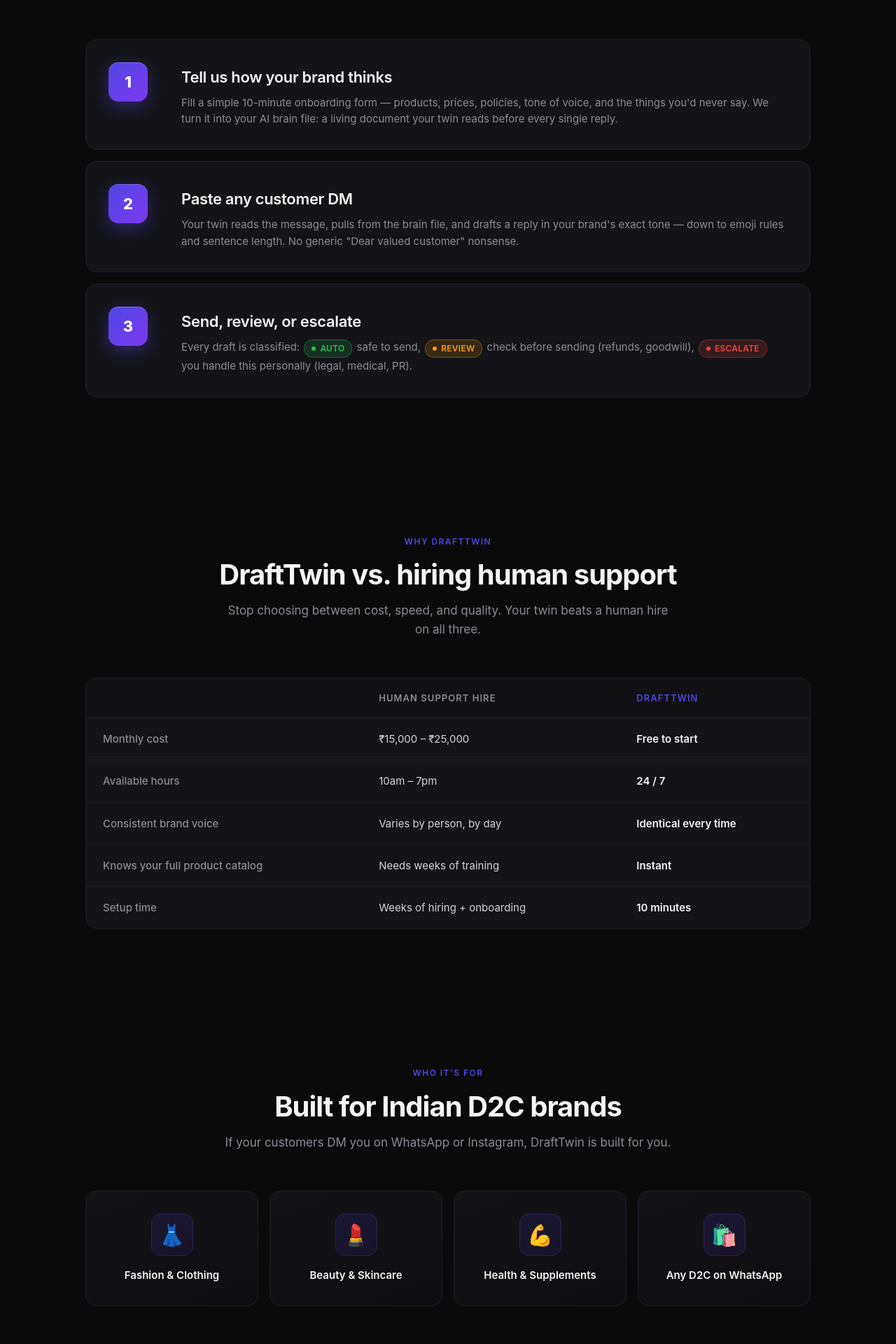
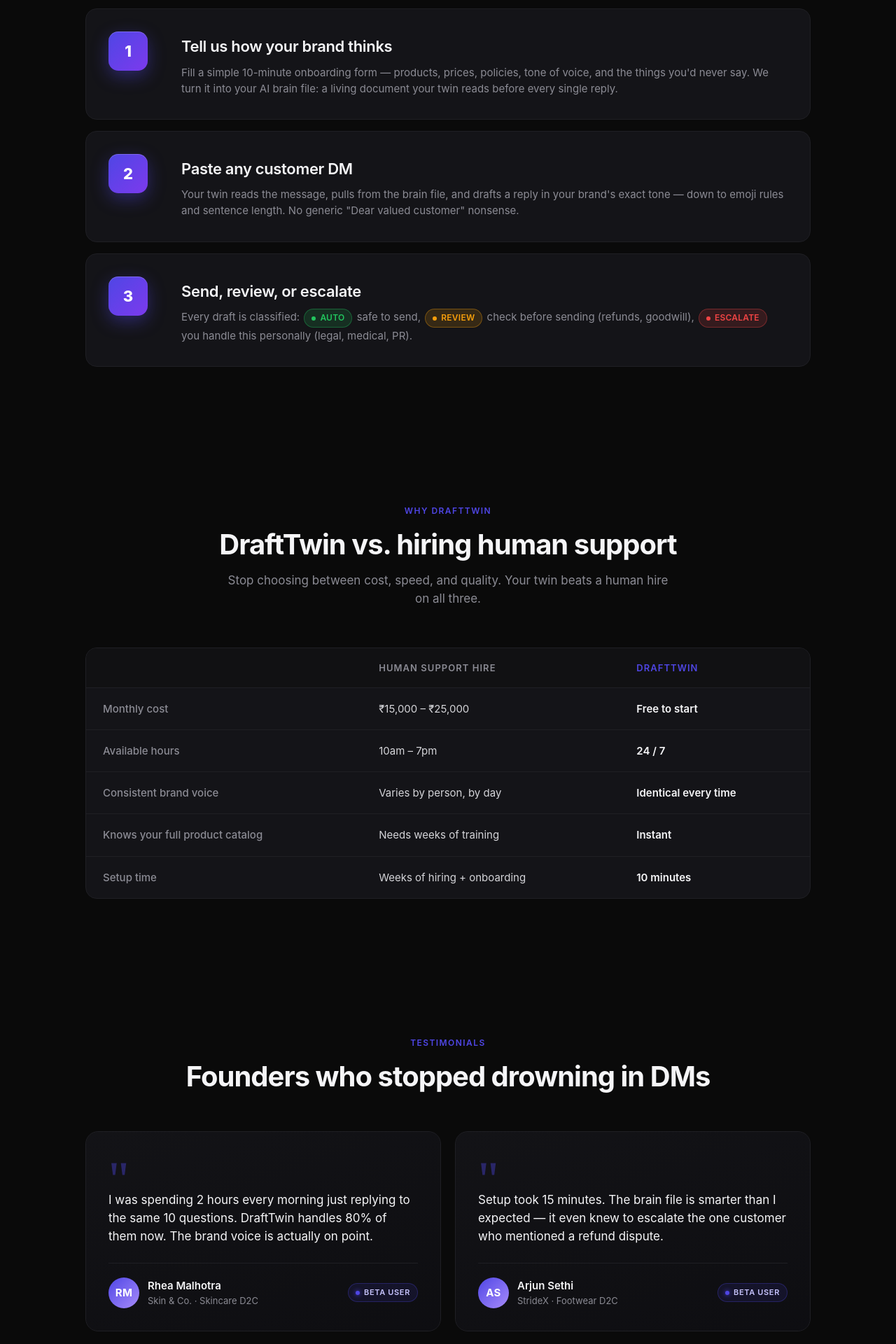
Before and after one commit to UditBuilds/drafttwin, a Flask app: page / in a window 1280 px wide. Shown: the part 1880-3800 px from the top of the page at 70% size. Run offline with Flask 3, Linux system fonts and the light colour scheme.

Commit message:
Update hero demo, add beta testimonials, shift pricing copy to beta
- Hero mockup: new Priya message + DRAFT+APPROVE reply asking for order ID
- New testimonials section between comparison and who-it's-for (Rhea
  Malhotra and Arjun Sethi, both tagged as beta users)
- Pricing framed as beta: "₹0 / during beta", hero note "Free during
  beta", card subtitle reflects early-user discount promise

Co-Authored-By: Claude Opus 4.7 <noreply@anthropic.com>

```diff
--- a/templates/landing.html
+++ b/templates/landing.html
@@ -568,6 +568,92 @@
       color: var(--text);
     }
 
+    /* Testimonials */
+    .testi-grid {
+      display: grid;
+      grid-template-columns: repeat(2, 1fr);
+      gap: 20px;
+    }
+    .testi-card {
+      background: linear-gradient(160deg, rgba(20, 20, 24, 0.9), rgba(14, 14, 18, 0.9));
+      border: 1px solid var(--border);
+      border-radius: 18px;
+      padding: 32px;
+      position: relative;
+      transition: transform 0.3s ease, border-color 0.3s ease, box-shadow 0.3s ease;
+    }
+    .testi-card:hover {
+      transform: translateY(-4px);
+      border-color: rgba(79, 70, 229, 0.4);
+      box-shadow: 0 20px 40px rgba(79, 70, 229, 0.12);
+    }
+    .testi-quote-mark {
+      font-family: Georgia, serif;
+      font-size: 72px;
+      line-height: 1;
+      color: var(--accent);
+      opacity: 0.4;
+      margin-bottom: -20px;
+      letter-spacing: -0.05em;
+    }
+    .testi-quote {
+      font-size: 17px;
+      line-height: 1.55;
+      color: var(--text);
+      margin: 0 0 24px;
+    }
+    .testi-meta {
+      display: flex;
+      align-items: center;
+      justify-content: space-between;
+      gap: 16px;
+      flex-wrap: wrap;
+      padding-top: 20px;
+      border-top: 1px solid var(--border);
+    }
+    .testi-person { display: flex; align-items: center; gap: 12px; }
+    .testi-avatar {
+      width: 44px;
+      height: 44px;
+      border-radius: 50%;
+      background: linear-gradient(135deg, var(--accent), #a78bfa);
+      display: flex;
+      align-items: center;
+      justify-content: center;
+      color: #fff;
+      font-weight: 700;
+      font-size: 15px;
+      letter-spacing: 0.02em;
+      flex-shrink: 0;
+    }
+    .testi-name { font-weight: 600; font-size: 15px; color: var(--text); }
+    .testi-brand { font-size: 13px; color: var(--muted); }
+    .testi-tag {
+      display: inline-flex;
+      align-items: center;
+      gap: 6px;
+      padding: 4px 10px;
+      border-radius: 999px;
+      font-size: 11px;
+      font-weight: 600;
+      letter-spacing: 0.06em;
+      text-transform: uppercase;
+      background: rgba(79, 70, 229, 0.12);
+      color: #c7c4ff;
+      border: 1px solid rgba(79, 70, 229, 0.3);
+    }
+    .testi-tag::before {
+      content: "";
+      width: 6px; height: 6px; border-radius: 50%;
+      background: var(--accent);
+      box-shadow: 0 0 6px var(--accent);
+    }
+    @media (max-width: 720px) {
+      .testi-grid { grid-template-columns: 1fr; }
+      .testi-card { padding: 24px; }
+      .testi-quote { font-size: 15px; }
+    }
+
     /* Pricing */
     .price-wrap { display: flex; justify-content: center; }
     .price-card {
@@ -725,23 +811,23 @@
         <a class="btn btn-primary btn-lg" href="{{ url_for('auth.signup') }}">Get Started Free →</a>
         <a class="btn btn-ghost btn-lg" href="#how">See How It Works</a>
       </div>
-      <p class="hero-note">No credit card required · 10-minute setup · Free forever plan</p>
+      <p class="hero-note">No credit card required · 10-minute setup · Free during beta</p>
 
       <div class="hero-mock">
         <div class="mock-card">
           <div class="mock-label">Customer WhatsApp DM</div>
           <div class="chat-bubble">
-            Hey, I ordered the vitamin C serum 3 days ago but haven't got any shipping update. Getting worried 😟 Can you also tell me if I can return it if it doesn't suit my skin?
+            Hi, I ordered 2 days ago but haven't received any shipping update. Can you check?
           </div>
           <div class="chat-meta">Priya · 11:42 AM</div>
         </div>
         <div class="mock-card">
           <div class="mock-label twin">DraftTwin reply</div>
-          <div class="twin-class draft"><span class="dot"></span>DRAFT + APPROVE</div>
+          <div class="twin-class draft"><span class="dot"></span>DRAFT+APPROVE</div>
           <div class="twin-reply">
-            Hi Priya! 💛 Totally hear you — let me check the tracking. Orders placed 3 days ago usually dispatch within 48 hrs, so yours should be on its way. On returns: yes, we offer a 7-day return if the product doesn't suit you, unopened or under 20% used. Sending tracking to your inbox now!
+            Hi Priya! Really sorry for the wait — could you share your order ID? I'll personally follow up with the courier and get back to you with an update within a few hours 🤍
           </div>
-          <div class="twin-reasoning">Reasoning: shipping query + return ask — return policy covered by brain; shipping needs founder check before quoting exact ETA.</div>
+          <div class="twin-reasoning">Reasoning: Shipping query with no order ID provided — twin asks for identifier before escalating to founder for courier follow-up.</div>
         </div>
       </div>
     </div>
@@ -853,6 +939,44 @@
     </div>
   </section>
 
+  <!-- TESTIMONIALS -->
+  <section>
+    <div class="section-head reveal">
+      <span class="section-eyebrow">Testimonials</span>
+      <h2 class="section-title">Founders who stopped drowning in DMs</h2>
+    </div>
+    <div class="testi-grid">
+      <article class="testi-card">
+        <div class="testi-quote-mark">"</div>
+        <p class="testi-quote">I was spending 2 hours every morning just replying to the same 10 questions. DraftTwin handles 80% of them now. The brand voice is actually on point.</p>
+        <div class="testi-meta">
+          <div class="testi-person">
+            <div class="testi-avatar">RM</div>
+            <div>
+              <div class="testi-name">Rhea Malhotra</div>
+              <div class="testi-brand">Skin &amp; Co. · Skincare D2C</div>
+            </div>
+          </div>
+          <span class="testi-tag">Beta user</span>
+        </div>
+      </article>
+      <article class="testi-card">
+        <div class="testi-quote-mark">"</div>
+        <p class="testi-quote">Setup took 15 minutes. The brain file is smarter than I expected — it even knew to escalate the one customer who mentioned a refund dispute.</p>
+        <div class="testi-meta">
+          <div class="testi-person">
+            <div class="testi-avatar">AS</div>
+            <div>
+              <div class="testi-name">Arjun Sethi</div>
+              <div class="testi-brand">StrideX · Footwear D2C</div>
+            </div>
+          </div>
+          <span class="testi-tag">Beta user</span>
+        </div>
+      </article>
+    </div>
+  </section>
+
   <!-- WHO IT'S FOR -->
   <section>
     <div class="section-head reveal">
@@ -891,8 +1015,8 @@
       <div class="price-card">
         <div class="price-tag">MOST POPULAR</div>
         <div class="price-name">Free Plan</div>
-        <div class="price-amount">₹0<span class="per"> / forever</span></div>
-        <div class="price-sub">Everything you need to replace a support hire.</div>
+        <div class="price-amount">₹0<span class="per"> / during beta</span></div>
+        <div class="price-sub">Full access during beta. Pricing comes later — early users stay discounted.</div>
         <ul class="price-features">
           <li>Unlimited AI drafts</li>
           <li>1 brand account</li>
```
